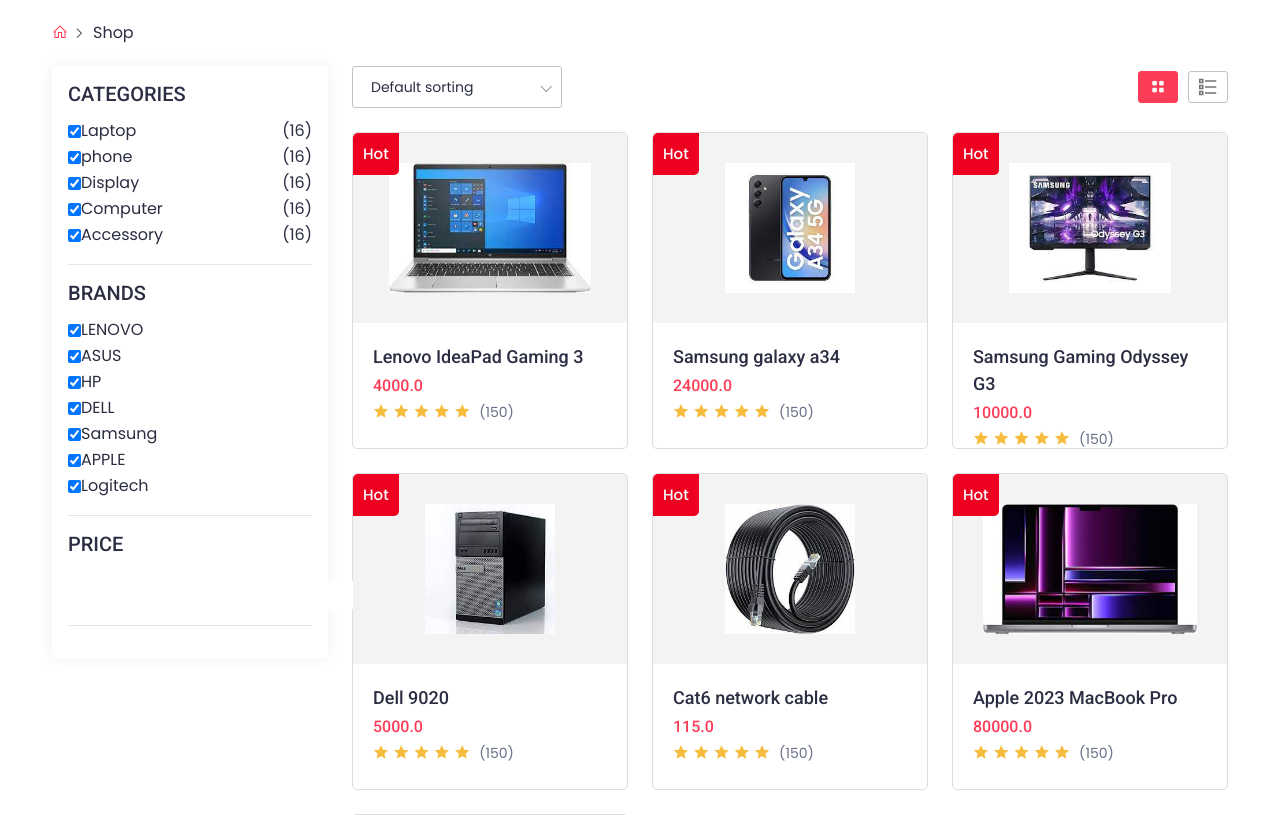
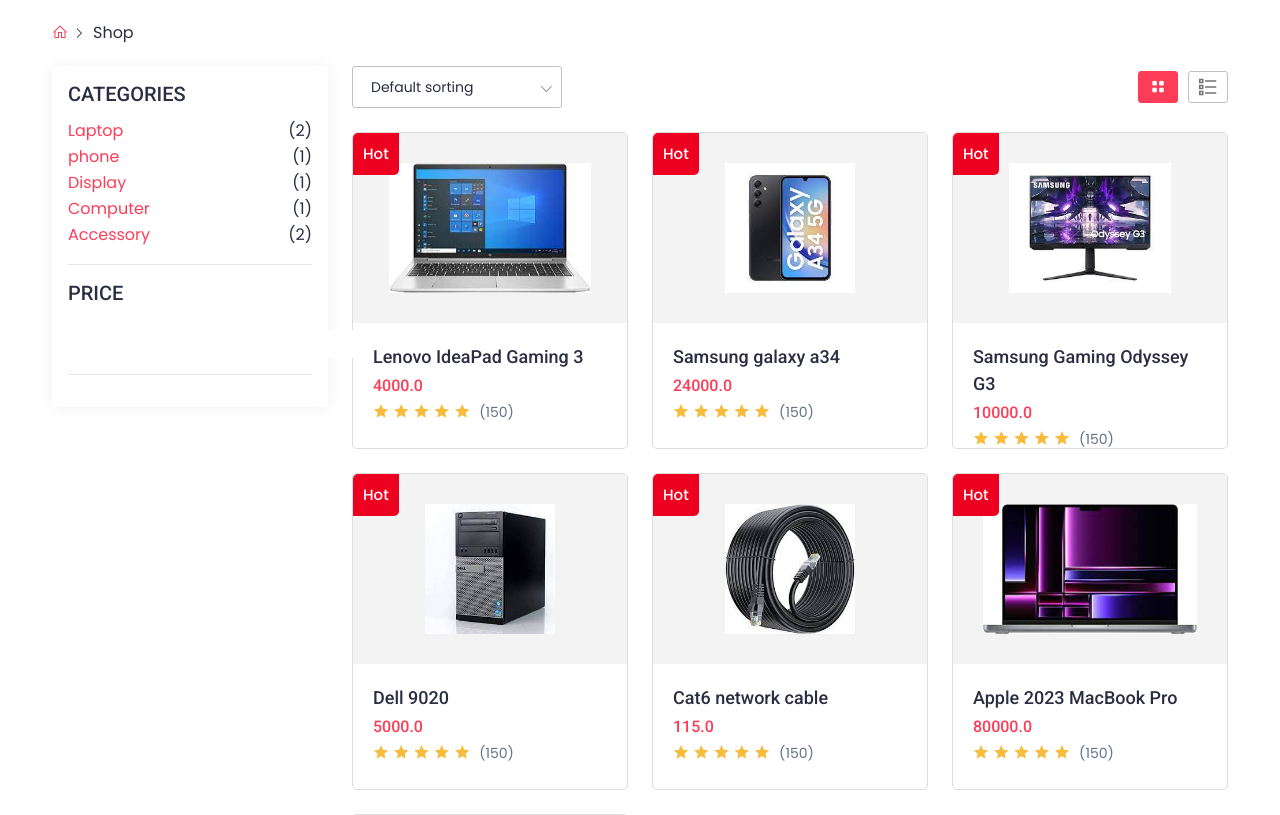
Before and after one commit to Islam412/DJ-store, a Django app: page /shop/grid in a window 1280 px wide. Shown: the part 75-890 px from the top of the page. Run offline with Django 4.2, Linux system fonts and the light colour scheme; data comes from the database, SQL or seed files in the repository; both versions use the stored data as it was after the commit; some libraries are stand-ins or nearby versions.

Commit message:
fix some error in filter

```diff
--- a/shop/urls.py
+++ b/shop/urls.py
@@ -6,6 +6,7 @@ urlpatterns = [
     path('', ShopView, name='shop'),
     path('category/<int:category_id>/', views.ShopView, name='shop_by_category'),
     path('grid', Shop_grid_View, name='grid'),
+    path('grid/category/<int:category_id>/', views.Shop_grid_View, name='shop_by_category'),
     path('<int:pk>',detail.as_view(),name='detail'),
     path('cart/', views.view_cart, name='cart'),
     path('add_to_cart/<int:product_id>/', views.add_to_cart, name='add_to_cart'),
--- a/shop/views.py
+++ b/shop/views.py
@@ -9,25 +9,29 @@ from django.db.models import Count
 # Create your views here.
 
 
-def ShopView(request, category_id=None):
+def ShopView(request, category_id=None,Brand_id=None):
     pro = Product.objects.all()
-    brand = Brand.objects.all()
     category = Category.objects.annotate(product_count=Count('products'))
 
     if category_id:
         pro = pro.filter(Category_id=category_id)
 
-    return render(request, 'shop/shop.html', {'pro': pro, 'brand': brand, 'category': category})
+
+    return render(request, 'shop/shop.html', {'pro': pro, 'category': category})
 
 
 
 
 
-def Shop_grid_View(request):
+def Shop_grid_View(request,category_id=None,Brand_id=None):
     pro = Product.objects.all()
-    brand = Brand.objects.all()
-    category = Category.objects.all()
-    return render(request,'shop/grid.html',{'pro':pro,'brand':brand,'category':category})
+    category = Category.objects.annotate(product_count=Count('products'))
+
+    if category_id:
+        pro = pro.filter(Category_id=category_id)
+
+
+    return render(request, 'shop/grid.html', {'pro': pro, 'category': category})
 
 
 
--- a/templates/shop/grid.html
+++ b/templates/shop/grid.html
@@ -29,36 +29,15 @@
                         <div class="shop_filter">
                             <h4 class="filter_title">Categories</h4>
                             <div class="filter_list">
-                                {% for category in  category %}
-                                    <div class=" d-flex align-items-center">
-                                        <input
-                                            type="checkbox"
-
-                                            checked
-                                        />
-                                        <label for="cat-women">{{category.name}}</label>
-                                        <p class="mb-0 ms-auto">(16)</p>
+                                 {% for cat in  category %}
+                                    <div class="d-flex align-items-center">
+                                        <a href="{% url 'shop_by_category' cat.id %}" ><label for="cat-women">{{cat.name}}</label></a>
+                                        <p class="mb-0 ms-auto">({{ cat.product_count }})</p>
                                     </div>
-                            {% endfor %}
+                                {% endfor %}
                         </div>
                     </div>
-                    <div class="shop_filter">
-                        <h4 class="filter_title">Brands</h4>
-                        <div class="filter_list">
-                        {% for brand in brand  %}
-                            <div class=" d-flex align-items-center">
-                            <input
-                                type="checkbox"
 
-
-
-                                checked
-                            />
-                            <label for="bnd-adidas">{{brand.name}}</label>
-                            </div>
-                        {% endfor %}
-                        </div>
-                    </div>
 
                         <div class="shop_filter">
                             <h4 class="filter_title">Price</h4>
```
Also changed, not shown: templates/shop/shop.html (+1 -17 lines), db.sqlite3, media/images/Untitled0000.jpeg (added).
